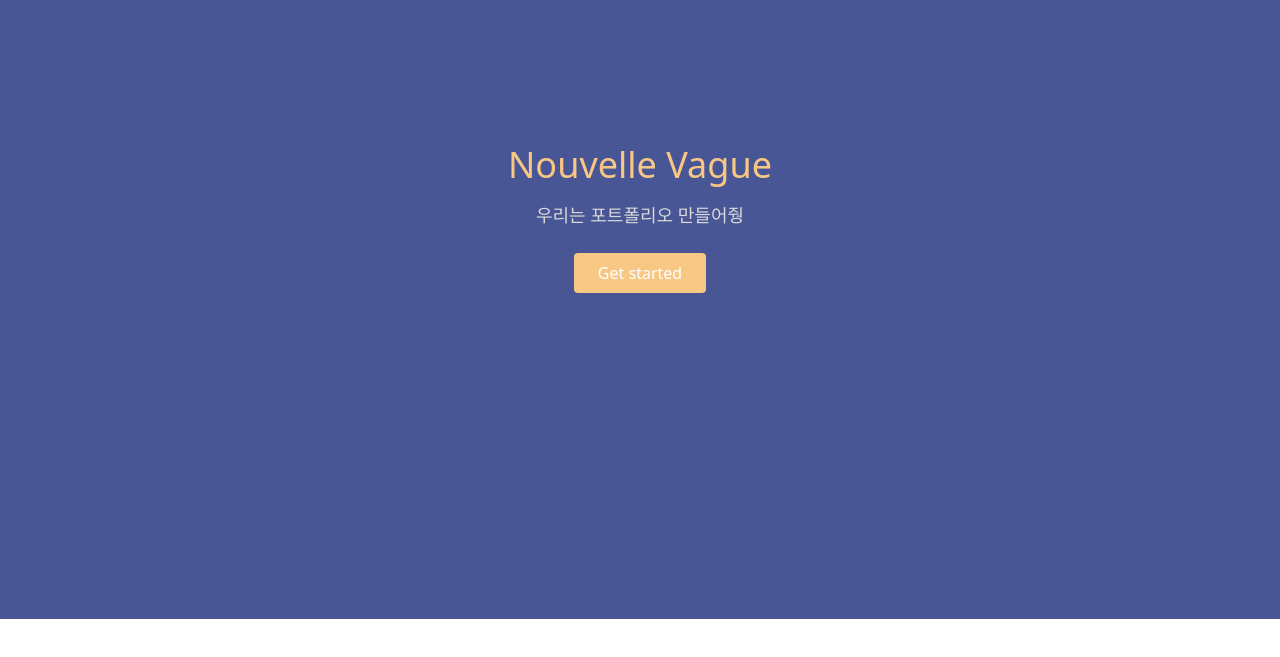
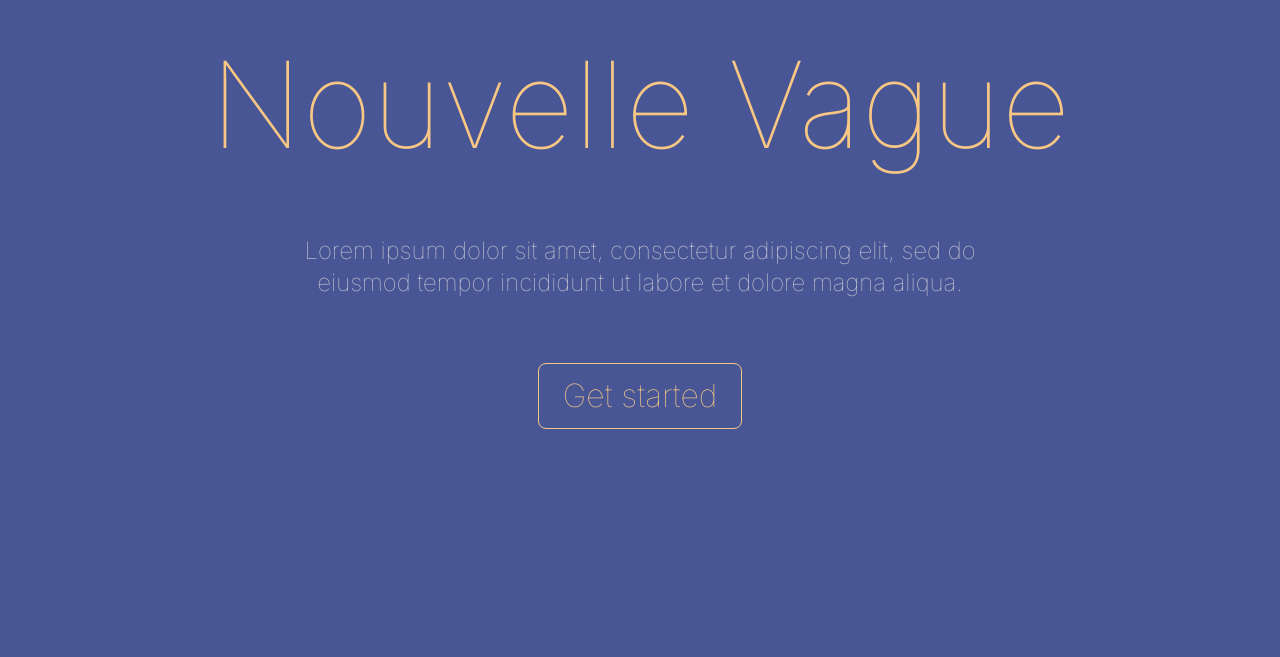
Before and after one commit to kimeunsur/nouvelle, a React (Create React App) app: page / in a window 1280 px wide. Shown: the part 181-838 px from the top of the page. Before the commit the page ends 800 px from the top, so only its background shows below. Built offline with nearby package versions, Linux system fonts and the light colour scheme.

Commit message:
feat : landing page

```diff
--- a/package.json
+++ b/package.json
@@ -17,6 +17,7 @@
     "react-router-dom": "^7.1.1",
     "react-scripts": "^5.0.1",
     "react-scroll": "^1.9.0",
+    "tailwind-scrollbar-hide": "^2.0.0",
     "typescript": "^4.9.5",
     "web-vitals": "^2.1.4"
   },
--- a/public/index.html
+++ b/public/index.html
@@ -25,6 +25,10 @@
       Learn how to configure a non-root public URL by running `npm run build`.
     -->
     <title>React App</title>
+
+    <link rel="preconnect" href="https://fonts.googleapis.com">
+    <link rel="preconnect" href="https://fonts.gstatic.com" crossorigin>
+    <link href="https://fonts.googleapis.com/css2?family=Inter:ital,opsz,wght@0,14..32,100..900;1,14..32,100..900&display=swap" rel="stylesheet">
   </head>
   <body>
     <noscript>You need to enable JavaScript to run this app.</noscript>
--- a/src/pages/MainPage.tsx
+++ b/src/pages/MainPage.tsx
@@ -1,33 +1,115 @@
-import React, { useState, useRef } from 'react';
+import React, { useState, useRef, useEffect } from 'react';
+
+const backgroundStyle = `
+  flex flex-col items-center
+  min-h-[200vh] z-0
+  bg-navy
+  font-thin
+  overflow-y-scroll
+  scrollbar-hide
+`
+const overlayStyle = `
+  flex flex-col items-center
+  w-[100vw] h-[200vh] z-10
+  bg-black
+  overflow-y-scroll
+  scrollbar-hide
+  opacity-20
+`
+  const landingSectionStyle = `
+    flex flex-1 flex-col items-center justify-center
+    text-center
+  `
+  const landingTitleStyle = `
+    text-size.title text-yellow z-20
+    font-inter
+    mb-10
+  `
+  const landingCopyStyle = `
+    text-2xl text-gray
+    font-inter
+    w-[60vw]
+    mb-16
+  `
+  const landingStartButtonStyle = `
+    border border-yellow rounded-lg
+    text-size.startButton text-yellow
+    font-inter text
+    px-6 py-2
+    hover:bg-yellow hover:text-white
+    transition-colors
+  `
+  const loginSectionStyle = (showLogin: boolean) => {return `
+    flex flex-1 flex-col items-center justify-center
+    w-[25vw]
+    transition-opacity duration-1000 ease-in-out
+    ${showLogin ? 'opacity-100 visible' : 'opacity-0 invisible'}
+  `}
+  const loginLabelStyle = `
+    block
+    text-xl text-gray
+  `
+  const loginLineStyle = `
+    border-b border-gray
+    bg-transparent
+    text-3xl text-gray
+    w-full h-20
+    p-2
+    focus:outline-none
+  `
+  const loginButtonStyle = `
+    self-center
+    bg-yellow
+    text-white text-xl rounded-md
+    w-[20vw]
+    mt-20 py-2
+    hover:bg-white hover:text-navy
+    transition-colors
+  `
 
 const MainPage: React.FC = () => {
   const [showLogin, setShowLogin] = useState(false);
 
+  useEffect(() => {
+    // 화면 상단에 스크롤 위치치
+    window.history.scrollRestoration = "manual";
+    window.scrollTo(0,0);
+
+    // 스크롤 위치에 따라 showLogin 설정정
+    window.addEventListener('scroll', handleScroll);
+    return () => {
+      window.removeEventListener('scroll', handleScroll);
+    };
+  }, []);
+
   // login-form을 가리키기 위한 ref 생성
   const loginFormRef = useRef<HTMLDivElement>(null);
 
+  // 화면을 부드럽게 스크롤 아래로 이동
   const handleGetStartedClick = () => {
-    // 화면을 부드럽게 스크롤 아래로 이동
     if (loginFormRef.current) {
       loginFormRef.current.scrollIntoView({
-        behavior: 'smooth',  // 부드럽게 스크롤 이동
+        behavior: 'smooth', // 부드럽게 스크롤 이동
         block: 'start' // 요소의 시작 부분을 화면 상단에 맞추어 이동
       });
     }
-
-    // 일정 시간 후 로그인 창을 표시
-    setTimeout(() => {
-      setShowLogin(true);
-    }, 1000); // 500ms 후에 로그인 창 표시
   };
 
+  const handleScroll = () => {
+    setShowLogin((window.scrollY > window.innerHeight/2));
+  }
+
   return (
-    <div className="bg-navy bg-opacity-120 min-h-screen flex flex-col items-center justify-center space-y-4">
-      <div className="text-center">
-        <h1 className="text-4xl font-thin text-yellow mb-4">Nouvelle Vague</h1>
-        <p className="text-lg font-thin text-gray mb-6">우리는 포트폴리오 만들어줭</p>
+    <div className={backgroundStyle}>
+        <div className={landingSectionStyle}>
+          <h1 className={landingTitleStyle}>
+            Nouvelle Vague
+          </h1>
+          <p className={landingCopyStyle}>
+            Lorem ipsum dolor sit amet, consectetur adipiscing elit, sed do eiusmod tempor incididunt ut labore et dolore magna aliqua.
+          </p>
           <button
-          className="px-6 py-2 bg-yellow text-white rounded hover:bg-gray hover:text-black transition-colors"
+            className={landingStartButtonStyle}
             onClick={handleGetStartedClick}
           >
             Get started
@@ -35,26 +117,27 @@ const MainPage: React.FC = () => {
         </div>
 
         {/* 로그인 창 */}
-      <div
-        ref={loginFormRef}
-        className="mt-10 p-4 bg-navy rounded-md"
-        style={{ display: showLogin ? 'block' : 'none' }}
+        <div ref={loginFormRef}
+            className={loginSectionStyle(showLogin)}
         >
-        <form>
+          <form className="w-full">
             <div>
-            <label htmlFor="username" className="block text-sm font-thin text-gray">Username</label>
-            <input type="text" id="username" className="w-full mt-1 p-2 bg-navy text-gray border-b-2 border-white focus:outline-none" />
+              <label htmlFor="username" className={loginLabelStyle}>
+                Email
+              </label>
+              <input type="text" id="username" className={loginLineStyle} />
             </div>
-          <div className="mb-4">
-            <label htmlFor="password" className="pt-4 block text-sm font-thin text-gray">Password</label>
-            <input type="password" id="password" className="w-full mt-1 p-2 bg-navy text-gray border-b-2 border-white focus:outline-none" />
+            <div className="mt-16">
+              <label htmlFor="password" className={loginLabelStyle}>
+                PW
+              </label>
+              <input type="password" id="password" className={loginLineStyle} />
             </div>
-          <button
-            type="submit"
-            className="w-full mt-3 px-6 py-2 bg-yellow text-white rounded-md hover:bg-gray hover:text-black transition-colors"
-          >
+            <div className="flex flex-col w-full">
+              <button type="submit" className={loginButtonStyle}>
                 Login
               </button>
+            </div>
           </form>
         </div>
       </div>
--- a/tailwind.config.js
+++ b/tailwind.config.js
@@ -9,8 +9,19 @@ module.exports = {
         navy: colors.navy,
         yellow: colors.yellow,
         gray: colors.gray,
-      }
+      },
+      fontFamily: {
+        pretendard: ['Pretendard', 'sans-serif'],
+        inter: ['inter', 'sans-serif']
+      },
+      fontSize: {
+        'size.title': '7.5rem',
+        'size.startButton': '2rem',
+      },
+
     },
   },
-  plugins: [],
+  plugins: [
+    require('tailwind-scrollbar-hide'),
+  ],
 }
```
Also changed, not shown: 1 other file (tests, documents, lock files or other folders). Lines whose indentation alone changed are shown as unchanged.
